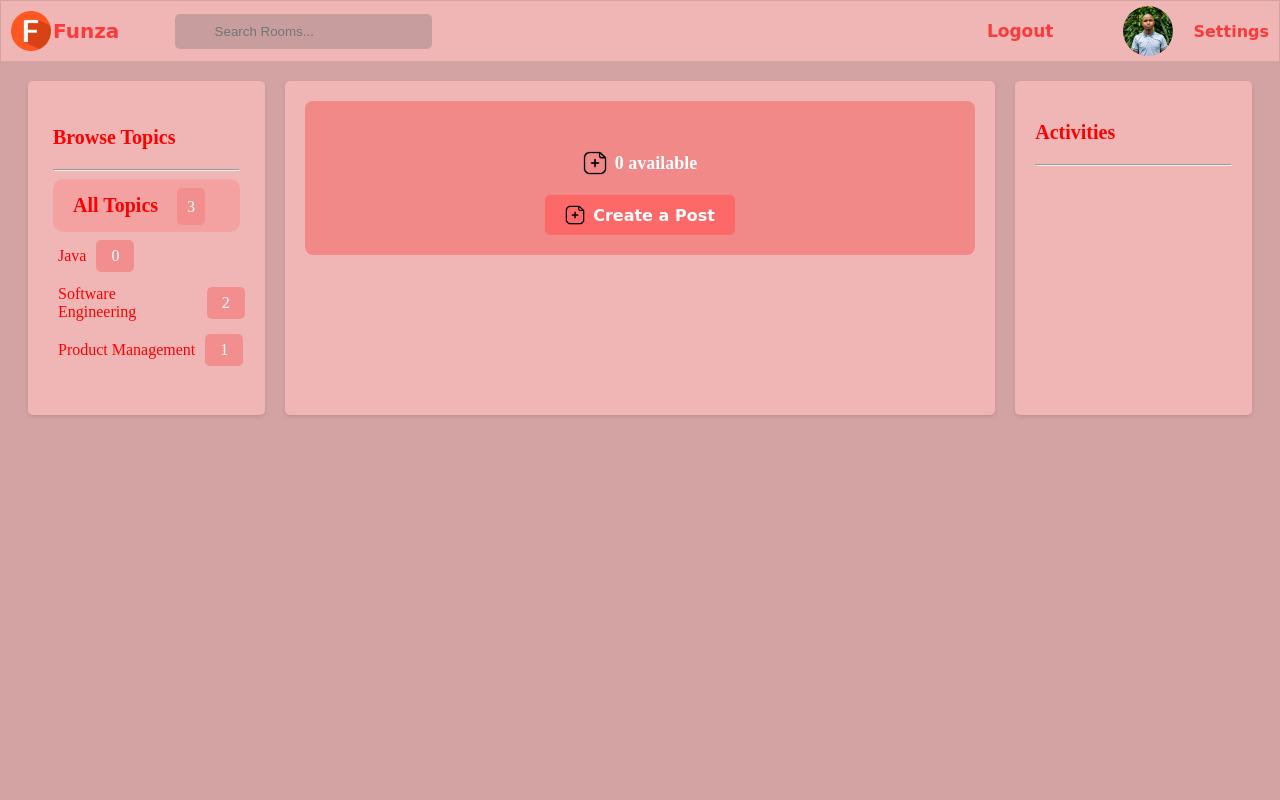
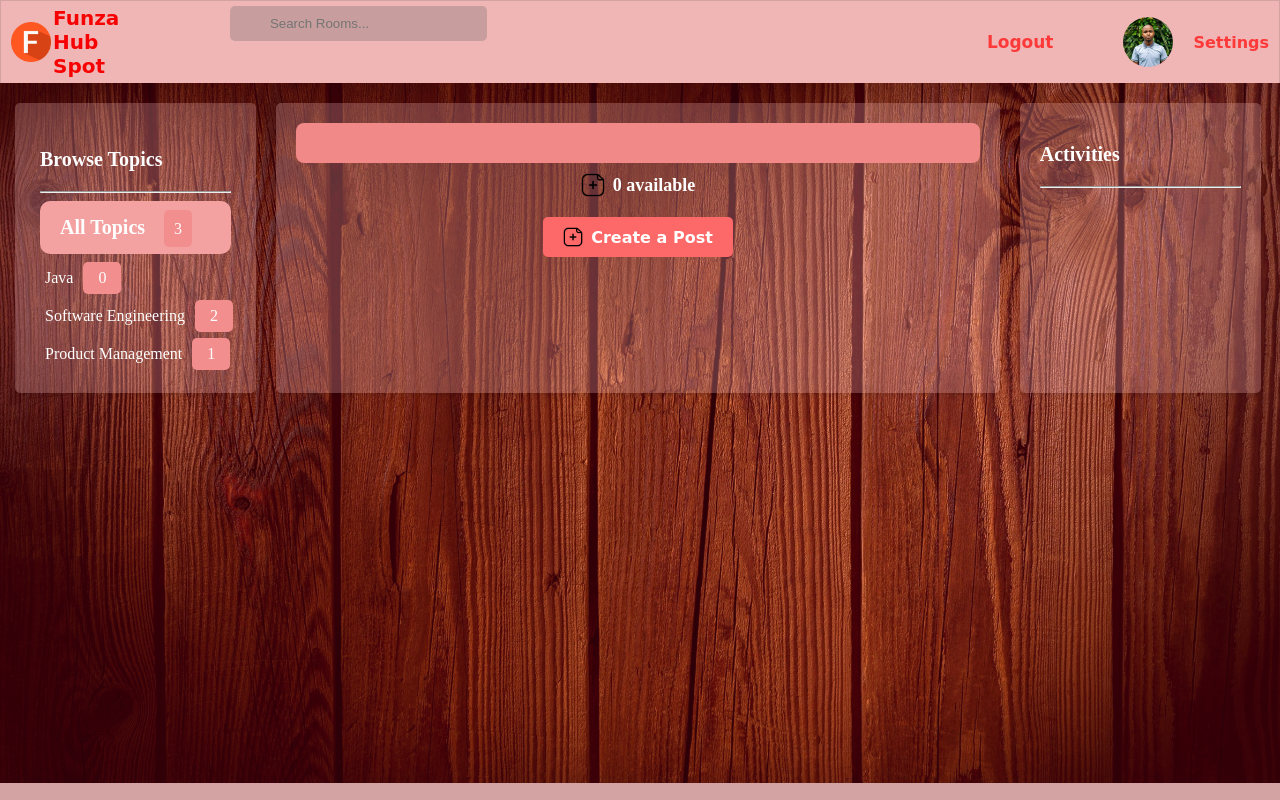
Before and after one commit to Ian-Mburu/Funza, a Django app: a page that uses base/templates/main.html in a window 1280 px wide. Run offline with Django 5.2, Linux system fonts and the light colour scheme; a user stored in the database is signed in; data comes from the database, SQL or seed files in the repository; both versions use the stored data as it was after the commit; some libraries are stand-ins or nearby versions.

Commit message:
All change

```diff
--- a/base/templates/base/activity_component.html
+++ b/base/templates/base/activity_component.html
@@ -1,5 +1,5 @@
 {% load static %}
-<link rel="stylesheet" href="{% static 'styles/activity_component.css' %}">
+<link rel="stylesheet" href="{% static 'styles/activityy_component.css' %}">
 
 <div class="recent-activity">
     <h3>Activities</h3>
@@ -7,8 +7,18 @@
     {% for message in room_messages %}
         <div class="activity-card">
             <small class="activity-info">
-                <a href="{% url 'user-profile' message.user.id %}" class="user-link">@{{message.user}}</a>
+                <div class="avatar">
+                    {% if message.user.avatar %}
+                        <img src="{{ message.user.avatar.url }}" alt="User Avatar">
+                    {% else %}
+                        <img src="{% static 'images/default-avatar.png' %}" alt="Default Avatar">
+                    {% endif %}
+                    <a href="{% url 'user-profile' message.user.id %}" class="user-link"><span>@{{ message.user.username }}</span></a>
+                </div>
+                <div class="avatar-1">
+
                 {{message.created|timesince}} ago,
+                </div>
             </small>
             <small class="activity-reply">replied to "{{message.room}}"</small>
             <p class="activity-message">{{message}}</p>
--- a/base/templates/base/home.html
+++ b/base/templates/base/home.html
@@ -7,13 +7,16 @@
 <head>
     <meta charset="UTF-8">
     <meta name="viewport" content="width=device-width, initial-scale=1.0">
-    <title>Home</title>
+    <title></title>
 
     {% load static %}
-    <link rel="stylesheet" href="{% static 'styles/homee.css' %}">
+    <link rel="stylesheet" href="{% static 'styles/home-n.css' %}">
     <link rel="icon" href="{% static 'images/letter-f.png' %}">
 </head>
 <body>
+
+<div class="background">
+
 
 <div class="home-container">
 
@@ -43,6 +46,8 @@
 
 </div>
 
+</div>
+
 </body>
 </html>
 
--- a/base/templates/base/topic_component.html
+++ b/base/templates/base/topic_component.html
@@ -1,5 +1,5 @@
 {% load static %}
-<link rel="stylesheet" href="{% static 'styles/topics_components.css' %}">
+<link rel="stylesheet" href="{% static 'styles/topic_component.css' %}">
 
 <div class="browse-topics">
     <h3>Browse Topics</h3>
--- a/base/templates/main.html
+++ b/base/templates/main.html
@@ -3,8 +3,9 @@
 <head>
     <meta charset="UTF-8">
     <meta name="viewport" content="width=device-width, initial-scale=1.0">
-    <title>Study Bud</title>
+    <title>Funza Hub Spot</title>
     {% load static %}
+    <link rel="icon" href="{% static 'images/letter-f.png' %}">
     <link rel="stylesheet" type="text/css" media="screen" href="{% static 'styles/main.css' %}">
 </head>
 <body>
--- a/base/templates/navbar.html
+++ b/base/templates/navbar.html
@@ -5,17 +5,19 @@
     <meta name="viewport" content="width=device-width, initial-scale=1.0">
     <title>Funza</title>
     {% load static %}
-    <link rel="stylesheet" href="{% static 'styles/navbars.css' %}">
+    <link rel="stylesheet" href="{% static 'styles/navbar-n.css' %}">
     <link rel="icon" href="{% static 'images/letter-f.png' %}">
 </head>
 <body>
 
     <div class="navbar">
-        <a href="{% url 'home' %}" class="logo"> <img src="{% static 'images/letter-f.png' %}" alt="Funza" class="logo-image"> Funza</a>
+        <div class="search">
+            <a href="{% url 'home' %}" class="logo"> <img src="{% static 'images/letter-f.png' %}" alt="Funza" class="logo-image"> Funza Hub Spot</a>
 
-        <form method="GET" action="{% url 'home' %}" class="search-form">
-            <input type="text" name="q" placeholder="Search Rooms...">
-        </form>
+            <form method="GET" action="{% url 'home' %}" class="search-form">
+                <input type="text" name="q" placeholder="Search Rooms...">
+            </form>
+        </div>
 
         <div class="auth-links">
             {% if request.user.is_authenticated %}
--- a/static/styles/activity_component.css
+++ b/static/styles/activityy_component.css
@@ -2,7 +2,7 @@
 
 .recent-activity h3 {
     font-size: 20px;
-    color: #ff0000;
+    color: #ffffff;
 }
 
 .activity-card {
@@ -13,7 +13,7 @@
 }
 
 .user-link {
-    color: #007bff;
+    color: #ffffff;
     font-weight: bold;
     text-decoration: none;
     margin-right: 5px;
@@ -24,10 +24,27 @@
 }
 
 .activity-info {
-    display: block;
+    display: flex;
+    flex-direction: row;
+    gap: 20px;
+    align-items: center;
     margin-bottom: 5px;
     font-size: 14px;
     color: #666;
+}
+
+.avatar {
+    display: flex;
+    flex-direction: column;
+    align-items: center;
+}
+
+.avatar img{
+    border-radius: 50%;
+    width: 50px;
+    height: 50px;
+    object-fit: cover;
+    margin-right: 10px;
 }
 
 .activity-reply {
--- a/static/styles/homee.css
+++ b/static/styles/home-n.css
@@ -1,3 +1,12 @@
+.background {
+    background-image: linear-gradient(rgba(255, 0, 43, 0.178), rgba(255, 0, 43, 0.178)), url(/static/images/woo.jpg);
+    background-size: cover;
+    background-position: center;
+    background-repeat: no-repeat;
+    height: 700px;
+    margin: 0 -9px -5px -13px;
+}
+
 
 /* Layout for the home page */
 .home-container {
@@ -8,7 +17,7 @@
 }
 
 .home-container > div {
-    background-color: #f0b6b6;
+    background: #f0b6b644;
     padding: 20px;
     border-radius: 5px;
     box-shadow: 0 2px 4px rgba(0, 0, 0, 0.1);
@@ -39,6 +48,7 @@
     background-color: #f18989; /* Background color for the section */
     padding: 20px; /* Add padding inside the container */
     border-radius: 8px; /* Rounded corners */
+    height: 0vh;
     display: flex;
     flex-direction: column; /* Stack elements vertically */
     align-items: center; /* Center-align items horizontally */
@@ -82,3 +92,14 @@
     width: 20px; /* Adjust the size of the image inside the button */
     height: 20px; /* Maintain aspect ratio */
 }
+
+
+/* Media Responsive */
+
+@media screen and (max-width: 800px) {
+    .home-container {
+        flex-direction: column;
+        align-items: flex-start;
+        width: 800px;
+    }
+}
--- a/static/styles/navbars.css
+++ b/static/styles/navbar-n.css
@@ -14,14 +14,20 @@
     gap: 2px;
     text-decoration: none;
     font-size: 20px;
-    font-family: cursive;
+    font-family: cursive, sans-serif;
     font-weight: 600;
-    color: #fd3939;
+    color: #f70202;
 }
 
 .logo img {
     max-width: 40px;
     height: auto;
+}
+
+.search {
+    display: flex;
+    flex-direction: row;
+    gap: 90px;
 }
 
 
@@ -91,3 +97,22 @@
     object-fit: cover;
     display: block;
 }
+
+
+/* Responsive Media */
+
+@media screen and (max-width: 800px) {
+    .navbar {
+        display: flex;
+        flex-direction: column;
+        align-items: center;
+    }
+
+    .search {
+        display: flex;
+        flex-direction: row;
+        gap: 50px;
+        margin-left: -10px;
+        margin-left: -100px;
+    }
+}
--- a/static/styles/topics_components.css
+++ b/static/styles/topic_component.css
@@ -4,7 +4,7 @@
 
 .browse-topics h3 {
     font-size: 20px;
-    color: #ff0000;
+    color: #fdfdfd;
 }
 
 .browse-topics h3:hover {
@@ -20,7 +20,7 @@
 .topic-link a {
     display: inline-block;
     padding: 10px 15px;
-    color: #ff0000;
+    color: #ffffff;
     font-size: 20px;
     font-weight: bold;
     text-decoration: none;
@@ -62,7 +62,7 @@
 .topic-links a {
     display: inline-block;
     padding: 10px;
-    color: #ff0000;
+    color: #ffffff;
     font-size: 16px;
     text-decoration: none;
 }
```
Also changed, not shown: studybud/settings.py (+10 -2 lines), base/migrations/0001_initial.py, base/migrations/0002_user_bio_user_name_alter_user_email.py (deleted), base/migrations/0003_user_avatar.py (deleted), db.sqlite3, static/images/hub.jpg (added), static/images/woo.jpg (added), static/styles/feed_component.css (line endings or trailing spaces).
